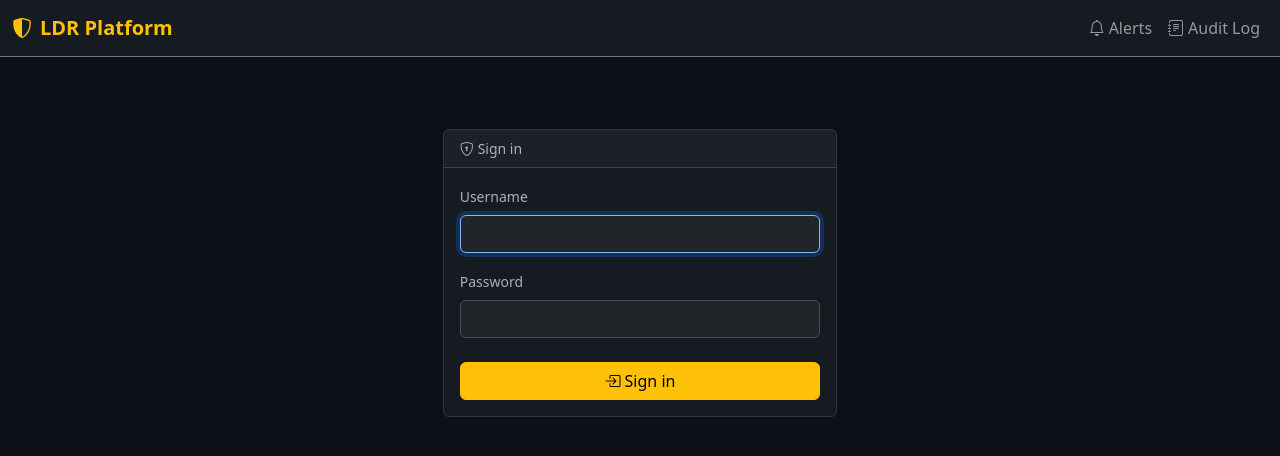
After one commit to minkong05/LDR-platform, a Flask app: page /login in a window 1280 px wide. The commit adds this page. Shown: the top 456 px of the page. Run offline with Flask 3, Linux system fonts and the light colour scheme.

Commit message:
feat: add dashboard session login with analyst/admin role gating

```diff
--- a/apps/dashboard/dashboard/app.py
+++ b/apps/dashboard/dashboard/app.py
@@ -1,6 +1,7 @@
 # 📄 apps/dashboard/dashboard/app.py
 
-from flask import Flask
+from flask import Flask, render_template
+from flask_wtf import CSRFProtect
 
 
 def create_app() -> Flask:
@@ -10,14 +11,25 @@ def create_app() -> Flask:
 
     app.config.from_object(Config)
 
+    CSRFProtect(app)
+
+    from dashboard.auth import login_required
     from dashboard.routes.alerts import bp as alerts_bp
+    from dashboard.routes.auth import bp as auth_bp
     from dashboard.routes.entities import bp as entities_bp
     from dashboard.routes.main import bp as main_bp
     from dashboard.routes.response import bp as response_bp  # NEW
 
     app.register_blueprint(main_bp)
+    app.register_blueprint(auth_bp)
     app.register_blueprint(alerts_bp, url_prefix="/alerts")
     app.register_blueprint(entities_bp, url_prefix="/entities")
     app.register_blueprint(response_bp, url_prefix="/response")  # NEW
 
+    app.before_request(login_required)
+
+    @app.errorhandler(403)
+    def forbidden(_exc):
+        return render_template("errors/403.html"), 403
+
     return app
--- /dev/null
+++ b/apps/dashboard/dashboard/auth.py
@@ -0,0 +1,50 @@
+# apps/dashboard/dashboard/auth.py
+from __future__ import annotations
+
+from functools import wraps
+
+from flask import abort, current_app, flash, redirect, request, session, url_for
+from werkzeug.security import check_password_hash
+
+# Endpoints reachable without a session: the login page itself, the Docker
+# healthcheck, and static assets (css/js needed to render the login page).
+PUBLIC_ENDPOINTS = {"auth.login", "main.health", "static"}
+
+
+def verify_credentials(username: str, password: str) -> str | None:
+    """Return the user's role if username/password are valid, else None."""
+    user = current_app.config["DASHBOARD_USERS"].get(username)
+    if not user or not check_password_hash(user["password_hash"], password):
+        return None
+    return user["role"]
+
+
+def login_required():
+    """
+    Global before_request hook: redirect anonymous requests to /login
+    unless the endpoint is public. Registered once in app.py via
+    `app.before_request(login_required)`.
+    """
+    if request.endpoint is None or request.endpoint in PUBLIC_ENDPOINTS:
+        return None
+    if "username" in session:
+        return None
+    return redirect(url_for("auth.login", next=request.path))
+
+
+def role_required(*roles: str):
+    """View decorator: require the session's role to be one of `roles`."""
+
+    def decorator(view):
+        @wraps(view)
+        def wrapped(*args, **kwargs):
+            if "username" not in session:
+                return redirect(url_for("auth.login", next=request.path))
+            if session.get("role") not in roles:
+                flash("You do not have permission to perform this action.", "danger")
+                abort(403)
+            return view(*args, **kwargs)
+
+        return wrapped
+
+    return decorator
--- /dev/null
+++ b/apps/dashboard/dashboard/routes/auth.py
@@ -0,0 +1,39 @@
+# 📄 apps/dashboard/dashboard/routes/auth.py
+
+from flask import Blueprint, flash, redirect, render_template, request, session, url_for
+
+from dashboard.auth import verify_credentials
+
+bp = Blueprint("auth", __name__)
+
+
+def _is_safe_next(target: str | None) -> bool:
+    """Only allow same-site relative redirects (block //host open-redirects)."""
+    return bool(target) and target.startswith("/") and not target.startswith("//")
+
+
+@bp.route("/login", methods=["GET", "POST"])
+def login():
+    if request.method == "POST":
+        username = request.form.get("username", "")
+        password = request.form.get("password", "")
+        role = verify_credentials(username, password)
+        next_url = request.form.get("next")
+
+        if role is None:
+            flash("Invalid username or password.", "danger")
+            return render_template("auth/login.html", next=next_url), 401
+
+        session.clear()
+        session.permanent = True
+        session["username"] = username
+        session["role"] = role
+        return redirect(next_url if _is_safe_next(next_url) else url_for("main.index"))
+
+    return render_template("auth/login.html", next=request.args.get("next", ""))
+
+
+@bp.post("/logout")
+def logout():
+    session.clear()
+    return redirect(url_for("auth.login"))
--- a/apps/dashboard/dashboard/routes/entities.py
+++ b/apps/dashboard/dashboard/routes/entities.py
@@ -4,6 +4,7 @@ import requests
 from flask import Blueprint, Response, flash, redirect, render_template, request, url_for
 
 from dashboard import api_client
+from dashboard.auth import role_required
 
 bp = Blueprint("entities", __name__)
 
@@ -75,6 +76,7 @@ def ip_evidence(ip: str):
 
 
 @bp.post("/ip/<ip>/block")
+@role_required("admin")
 def block_ip(ip: str):
     """
     Call the backend to block this IP and redirect back to the IP page.
@@ -98,6 +100,7 @@ def block_ip(ip: str):
 
 
 @bp.post("/ip/<ip>/unblock")
+@role_required("admin")
 def unblock_ip(ip: str):
     """
     Call the backend to unblock this IP and redirect back to the IP page.
--- a/apps/dashboard/dashboard/templates/alerts/detail.html
+++ b/apps/dashboard/dashboard/templates/alerts/detail.html
@@ -58,6 +58,7 @@
       </p>
     {% else %}
       <form method="post" action="{{ url_for('alerts.generate_alert_summary', alert_id=alert.id) }}">
+        <input type="hidden" name="csrf_token" value="{{ csrf_token() }}" />
         <button type="submit" class="btn btn-sm btn-outline-info">
           <i class="bi bi-magic me-1"></i>Generate Summary
         </button>
@@ -206,6 +207,7 @@
           method="post"
           action="{{ url_for('alerts.triage_alert', alert_id=alert.id) }}"
         >
+          <input type="hidden" name="csrf_token" value="{{ csrf_token() }}" />
           {# Status #}
           <div class="mb-3">
             <label class="form-label small text-muted">Status</label>
--- /dev/null
+++ b/apps/dashboard/dashboard/templates/auth/login.html
@@ -0,0 +1,51 @@
+<!-- 📄 apps/dashboard/dashboard/templates/auth/login.html -->
+
+{% extends "base.html" %}
+{% block title %}Login — LDR{% endblock %}
+
+{% block content %}
+<div class="row justify-content-center">
+  <div class="col-12 col-sm-8 col-md-5 col-lg-4">
+    <div class="card mt-5">
+      <div class="card-header text-muted small">
+        <i class="bi bi-shield-lock me-1"></i>Sign in
+      </div>
+      <div class="card-body">
+        <form method="post">
+          <input type="hidden" name="csrf_token" value="{{ csrf_token() }}" />
+          <input type="hidden" name="next" value="{{ next or '' }}" />
+
+          <div class="mb-3">
+            <label class="form-label small text-muted">Username</label>
+            <input
+              type="text"
+              name="username"
+              class="form-control"
+              autocomplete="username"
+              autofocus
+              required
+            />
+          </div>
+
+          <div class="mb-4">
+            <label class="form-label small text-muted">Password</label>
+            <input
+              type="password"
+              name="password"
+              class="form-control"
+              autocomplete="current-password"
+              required
+            />
+          </div>
+
+          <div class="d-grid">
+            <button type="submit" class="btn btn-warning">
+              <i class="bi bi-box-arrow-in-right me-1"></i>Sign in
+            </button>
+          </div>
+        </form>
+      </div>
+    </div>
+  </div>
+</div>
+{% endblock %}
--- a/apps/dashboard/dashboard/templates/base.html
+++ b/apps/dashboard/dashboard/templates/base.html
@@ -33,6 +33,21 @@
           <i class="bi bi-journal-text me-1"></i>Audit Log
         </a>
       </div>
+
+      {% if session.get('username') %}
+      <div class="navbar-nav ms-auto align-items-lg-center">
+        <span class="navbar-text text-muted small me-3">
+          <i class="bi bi-person-circle me-1"></i>{{ session['username'] }}
+          <span class="badge bg-secondary ms-1">{{ session['role'] }}</span>
+        </span>
+        <form method="post" action="{{ url_for('auth.logout') }}" class="d-inline">
+          <input type="hidden" name="csrf_token" value="{{ csrf_token() }}" />
+          <button type="submit" class="btn btn-sm btn-outline-secondary">
+            <i class="bi bi-box-arrow-right me-1"></i>Logout
+          </button>
+        </form>
+      </div>
+      {% endif %}
     </div>
   </nav>
 
--- a/apps/dashboard/requirements.txt
+++ b/apps/dashboard/requirements.txt
@@ -1,5 +1,6 @@
 # apps/dashboard/requirements.txt
 flask>=3.0
+flask-wtf>=1.2
 gunicorn>=22.0
 requests>=2.31
 python-dotenv>=1.0
--- a/pyproject.toml
+++ b/pyproject.toml
@@ -29,8 +29,8 @@ dev = [
 ]
 
 [tool.pytest.ini_options]
-testpaths = ["apps/backend/tests"]
-pythonpath = ["apps/backend"]
+testpaths = ["apps/backend/tests", "apps/dashboard/tests"]
+pythonpath = ["apps/backend", "apps/dashboard"]
 markers = [
   "integration: tests that require external services like Postgres",
 ]
```
Also changed, not shown: apps/dashboard/dashboard/config.py (+37 -0 lines), apps/dashboard/dashboard/templates/entities/ip.html (+8 -4 lines), apps/dashboard/dashboard/templates/errors/403.html (added, +19 -0 lines), apps/dashboard/tests/conftest.py (added, +70 -0 lines), apps/dashboard/tests/test_auth.py (added, +80 -0 lines), .github/workflows/ci.yml, README.md, 1 other file.
